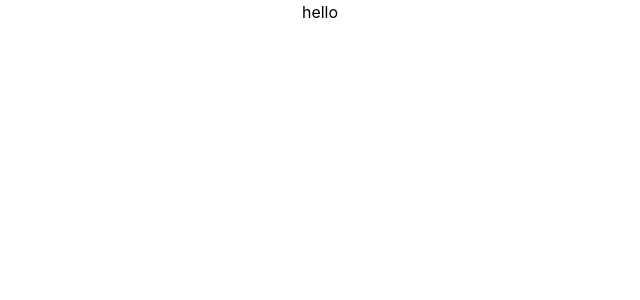
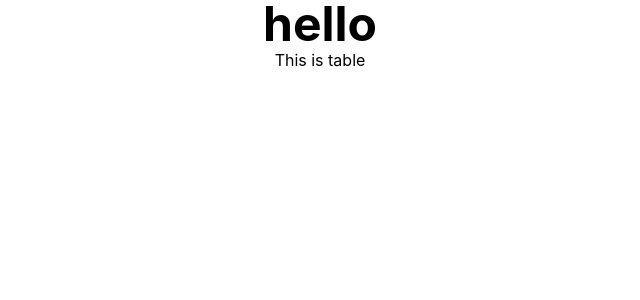
Before and after one commit to mdmitho/AG-Gride-Table, a React (Create React App) app: page / in a window 1280 px wide. Shown: the top 300 px of the page, without its empty margins (320-960 px from the left). Built offline with nearby package versions, Linux system fonts and the light colour scheme.

Commit message:
componentes doen

```diff
--- a/src/App.js
+++ b/src/App.js
@@ -1,10 +1,12 @@
-import logo from './logo.svg';
+
 import './App.css';
+import Table from './Components/Table/Table';
 
 function App() {
   return (
     <div className="App">
-        <h1 className=''>hello</h1>
+        <h1 className='font-bold text-5xl'>hello</h1>
+        <Table></Table>
     </div>
   );
 }
--- /dev/null
+++ b/src/Components/Table/Table.js
@@ -0,0 +1,14 @@
+import React from 'react';
+import './Table.css'
+import { render } from 'react-dom';
+import { AgGridReact } from "ag-grid-react";
+
+const Table = () => {
+    return (
+        <div>
+            <h1>This is table</h1>
+        </div>
+    );
+};
+
+export default Table;
```
Also changed, not shown: src/Components/Table/Table.css (added).
